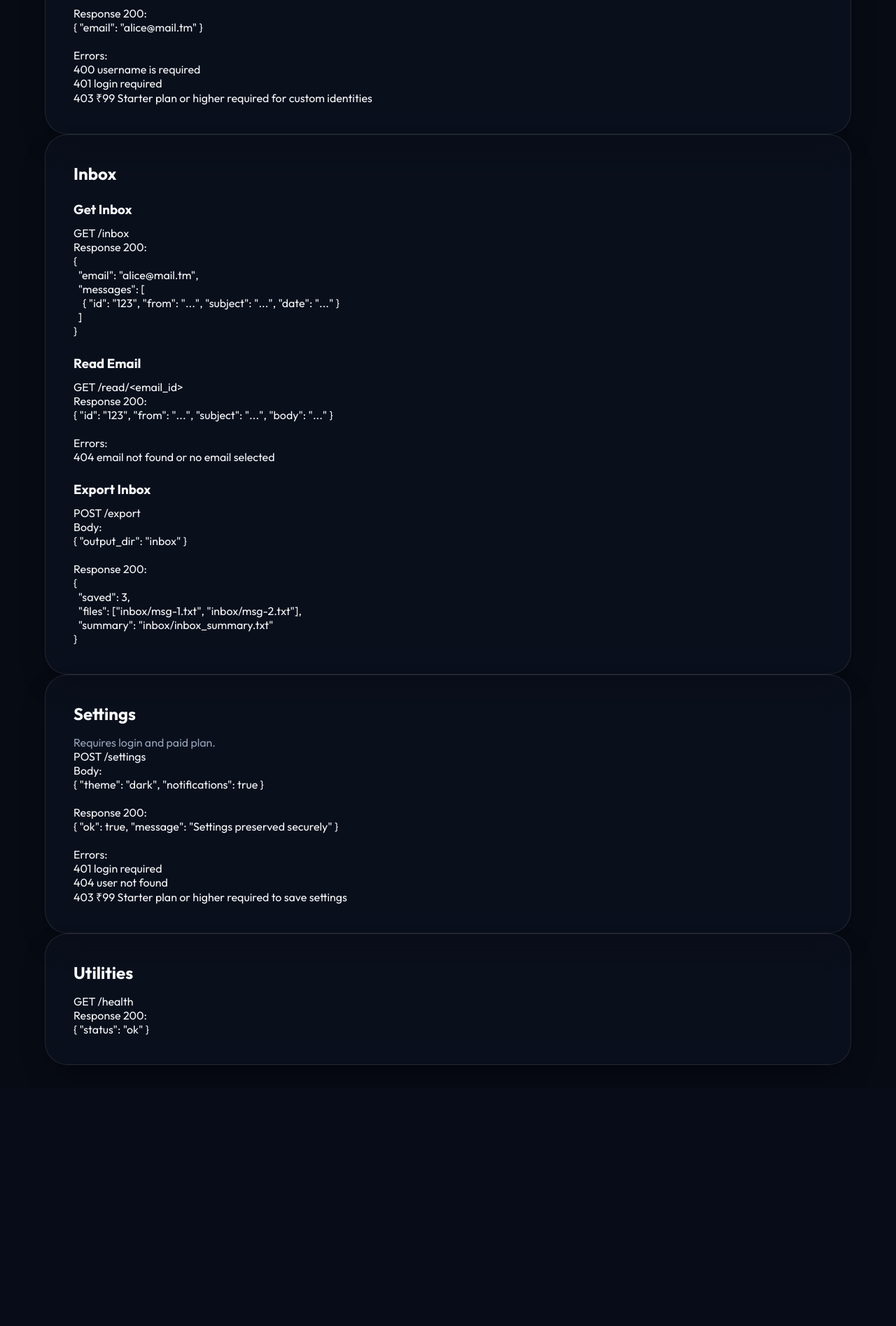
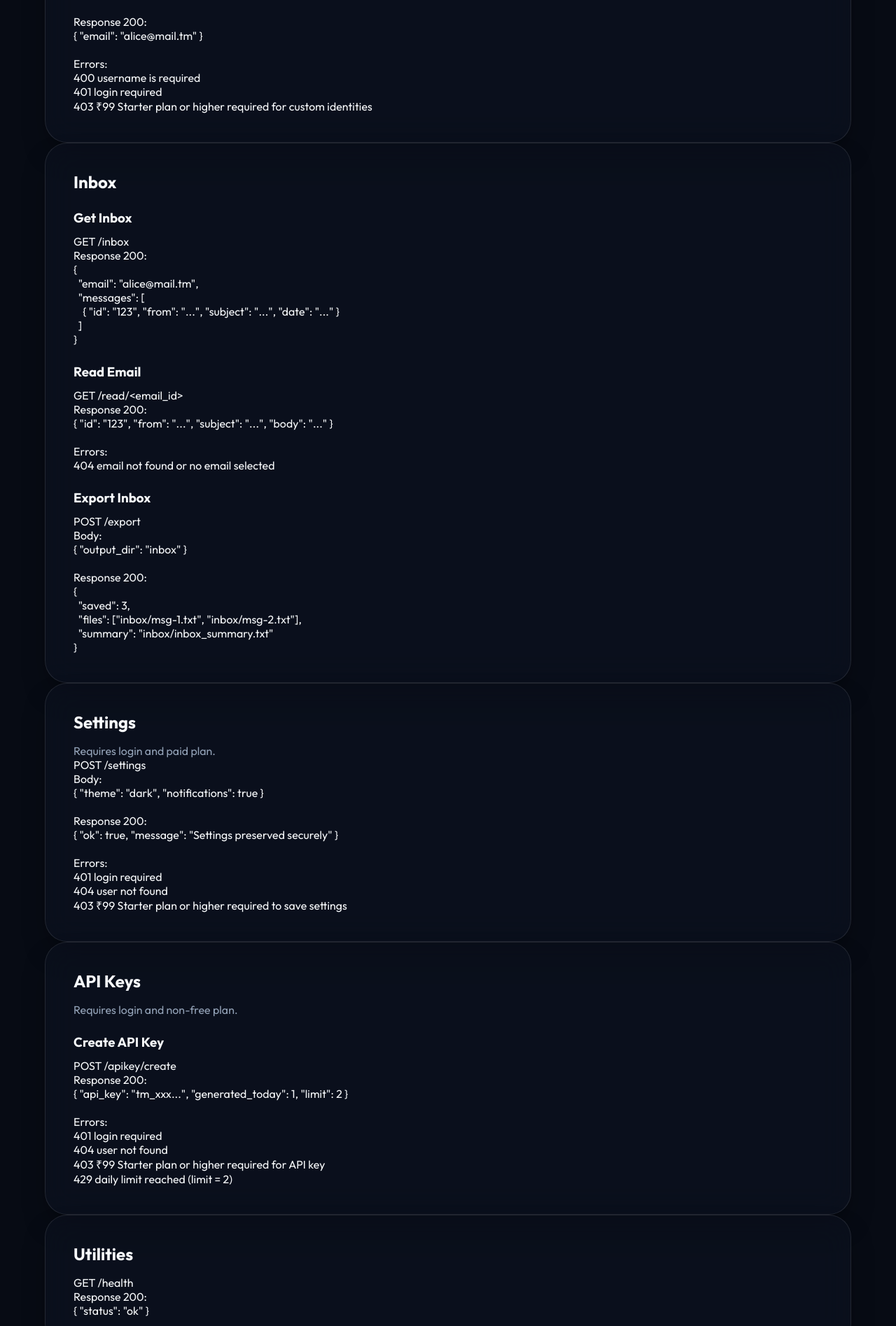
Before and after one commit to Yash-007688/temp-mail-generator, a Flask app: page /api in a window 1280 px wide. Shown: the part 2440-4335 px from the top of the page at 70% size. Before the commit the page ends 3962 px from the top, so only its background shows below. Run offline with Flask 3, Linux system fonts and the light colour scheme.

Commit message:
Add API key creation, daily quota; update API docs and site logos

```diff
--- a/main.py
+++ b/main.py
@@ -2,7 +2,9 @@ from flask import Flask, request, jsonify, render_template, redirect, url_for, s
 from temp_mail_generator import TempMailGenerator
 import os
 import hashlib
-from db import init_db, create_user, find_user_by_username, find_user_by_id, update_user_preferences
+import secrets
+import datetime
+from db import init_db, create_user, find_user_by_username, find_user_by_id, update_user_preferences, update_user_api_key, update_user_api_key_with_quota
 
 
 app = Flask(__name__)
@@ -213,6 +215,30 @@ def update_settings():
 def api_docs():
     return render_template("api.html")
 
+@app.route("/apikey/create", methods=["POST"])
+def create_api_key():
+    uid = session.get("user_id")
+    if not uid:
+        return jsonify({"error": "login required"}), 401
+    user = find_user_by_id(int(uid))
+    if not user:
+        return jsonify({"error": "user not found"}), 404
+    if user["plan"] == "free":
+        return jsonify({"error": "₹99 Starter plan or higher required for API key"}), 403
+    today = datetime.date.today().isoformat()
+    last_date = user["api_key_last_generated_at"]
+    count = int(user["daily_api_key_count"] or 0)
+    if last_date == today and count >= 2:
+        return jsonify({"error": "daily limit reached", "limit": 2}), 429
+    if last_date != today:
+        count = 0
+    key = "tm_" + secrets.token_urlsafe(32)
+    count += 1
+    ok = update_user_api_key_with_quota(int(uid), key, today, count)
+    if not ok:
+        return jsonify({"error": "failed to generate api key"}), 500
+    return jsonify({"api_key": key, "generated_today": count, "limit": 2})
+
 
 if __name__ == "__main__":
     # Run the development server: python main.py
--- a/templates/api.html
+++ b/templates/api.html
@@ -5,11 +5,14 @@
   <meta name="viewport" content="width=device-width, initial-scale=1.0" />
   <title>API Documentation | Temp Mail</title>
   <link rel="stylesheet" href="/static/css/style.css" />
+  <link rel="icon" href="/static/img/logo.png" type="image/png" />
 </head>
 <body>
   <nav class="navbar">
     <div class="nav-left">
-      <a class="brand" href="/">Temp Mail</a>
+      <a class="brand" href="/">
+        <img src="/static/img/logo.png" alt="Temp Mail" style="height: 40px;">
+      </a>
       <a class="nav-link" href="/">Home</a>
       <a class="nav-link" href="/#features">Features</a>
       <a class="nav-link" href="/#pricing">Pricing</a>
@@ -173,6 +176,22 @@ Errors:
     </section>
 
     <section class="section">
+      <h2 style="margin-bottom:1rem">API Keys</h2>
+      <p style="color:var(--text-muted)">Requires login and non-free plan.</p>
+      <h3 style="margin:1.5rem 0 .75rem">Create API Key</h3>
+      <pre><code>POST /apikey/create
+Response 200:
+{ "api_key": "tm_xxx...", "generated_today": 1, "limit": 2 }
+
+Errors:
+401 login required
+404 user not found
+403 ₹99 Starter plan or higher required for API key
+429 daily limit reached (limit = 2)
+</code></pre>
+    </section>
+
+    <section class="section">
       <h2 style="margin-bottom:1rem">Utilities</h2>
       <pre><code>GET /health
 Response 200:
--- a/templates/dashboard.html
+++ b/templates/dashboard.html
@@ -6,6 +6,7 @@
     <meta name="viewport" content="width=device-width, initial-scale=1.0" />
     <title>Dashboard | Temp Mail Laboratory</title>
     <link rel="stylesheet" href="/static/css/style.css" />
+    <link rel="icon" href="/static/img/logo.png" type="image/png" />
 </head>
 
 <body>
--- a/templates/index.html
+++ b/templates/index.html
@@ -6,6 +6,7 @@
     <meta name="viewport" content="width=device-width, initial-scale=1.0" />
     <title>Temp Mail | Premium Disposable Email Service</title>
     <link rel="stylesheet" href="/static/css/style.css" />
+    <link rel="icon" href="/static/img/logo.png" type="image/png" />
 </head>
 
 <body>
--- a/templates/login.html
+++ b/templates/login.html
@@ -6,6 +6,7 @@
     <meta name="viewport" content="width=device-width, initial-scale=1.0" />
     <title>High Security Access | Temp Mail Lab</title>
     <link rel="stylesheet" href="/static/css/style.css" />
+    <link rel="icon" href="/static/img/logo.png" type="image/png" />
 </head>
 
 <body style="display: flex; align-items: center; justify-content: center; min-height: 100vh;">
--- a/templates/register.html
+++ b/templates/register.html
@@ -6,6 +6,7 @@
     <meta name="viewport" content="width=device-width, initial-scale=1.0" />
     <title>Initialize Account | Temp Mail Lab</title>
     <link rel="stylesheet" href="/static/css/style.css" />
+    <link rel="icon" href="/static/img/logo.png" type="image/png" />
 </head>
 
 <body style="display: flex; align-items: center; justify-content: center; min-height: 100vh;">
```
Also changed, not shown: db.py (+40 -0 lines).
